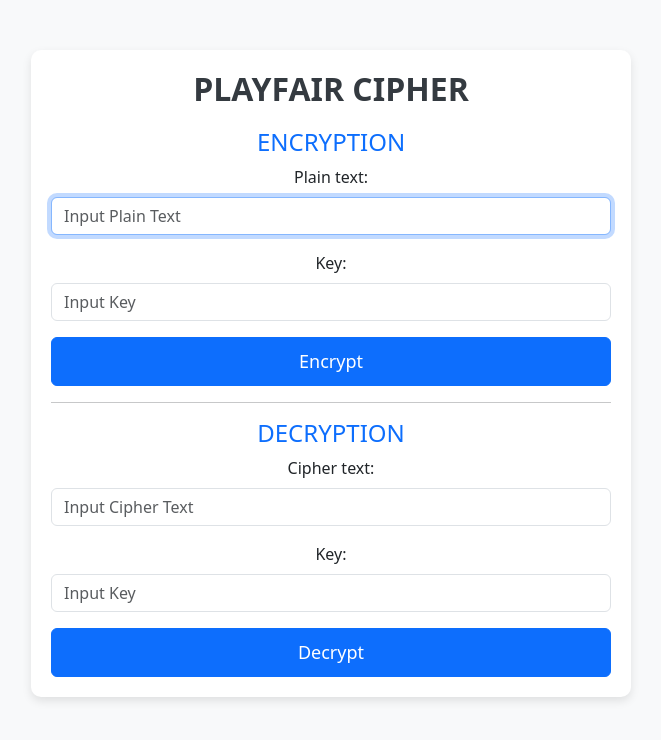
After one commit to Trung0btCode/LeQuocTrung_2280603443, a Flask app: page /playfair in a window 1280 px wide. The commit adds this page. Shown: the top 740 px of the page, without its empty margins (309-970 px from the left). Run offline with Flask 3, Linux system fonts and the light colour scheme.

Commit message:
[update] lab02

```diff
--- a/Lab_02/app.py
+++ b/Lab_02/app.py
@@ -1,5 +1,8 @@
 from flask import Flask, render_template,request, jsonify
 from cipher.caesar import CaesarCipher
+from cipher.railfence import RailFenceCipher
+from cipher.playfair import PlayFairCipher
+from cipher.vigenere import VigenereCipher
 
 app = Flask(__name__)
 
@@ -26,6 +29,67 @@ def caesar_decrypt():
     decrypted_text = Caesar.decrypt_text(text, key)
     return f"text: {text}<br/>key: {key}<br/>decrypted text: {decrypted_text}"
 
+@app.route("/railfence")
+def railfence():
+    return render_template("railfence.html")
+
+@app.route("/encrypt", methods=["POST"])
+def railfence_encrypt():
+    text = request.form["inputPlainText"]
+    key = int(request.form["inputKeyPlain"])
+    RailFence = RailFenceCipher()
+    encrypted_text = RailFence.rail_fence_encrypt(text, key)
+    return f"text: {text}<br/>key: {key}<br/>encrypted text: {encrypted_text}"
+
+@app.route("/decrypt", methods=["POST"])
+def railfence_decrypt():
+    text = request.form["inputCipherText"]
+    key = int(request.form["inputKeyCipher"])
+    RailFence = RailFenceCipher()
+    decrypted_text = RailFence.rail_fence_decrypt(text, key)
+    return f"text: {text}<br/>key: {key}<br/>decrypted text: {decrypted_text}"
+
+@app.route("/playfair")
+def playfair():
+    return render_template("playfair.html")
+
+@app.route("/playfair/encrypt", methods=["POST"])
+def playfair_encrypt():
+    text = request.form["inputPlainText"]
+    key = request.form["inputKeyPlain"]
+    playfair_cipher = PlayFairCipher()
+    matrix = playfair_cipher.create_playfair_matrix(key)
+    encrypted_text = playfair_cipher.playfair_encrypt(text, matrix)
+    return f"text: {text}<br/>key: {key}<br/>encrypted text: {encrypted_text}"
+
+@app.route("/playfair/decrypt", methods=["POST"])
+def playfair_decrypt():
+    text = request.form["inputCipherText"]
+    key = request.form["inputKeyCipher"]
+    playfair_cipher = PlayFairCipher()
+    matrix = playfair_cipher.create_playfair_matrix(key)
+    decrypted_text = playfair_cipher.playfair_decrypt(text, matrix)
+    return f"text: {text}<br/>key: {key}<br/>decrypted text: {decrypted_text}"
+
+@app.route("/vigenere")
+def vigenere():
+    return render_template("vigenere.html")
+
+@app.route("/vigenere/encrypt", methods=["POST"])
+def vigenere_encrypt():
+    text = request.form["inputPlainText"]
+    key = request.form["inputKeyPlain"]
+    vigenere_cipher = VigenereCipher()
+    encrypted_text = vigenere_cipher.vigenere_encrypt(text, key)
+    return f"text: {text}<br/>key: {key}<br/>encrypted text: {encrypted_text}"
+
+@app.route("/vigenere/decrypt", methods=["POST"])
+def vigenere_decrypt():
+    text = request.form["inputCipherText"]
+    key = request.form["inputKeyCipher"]
+    vigenere_cipher = VigenereCipher()
+    decrypted_text = vigenere_cipher.vigenere_decrypt(text, key)
+    return f"text: {text}<br/>key: {key}<br/>decrypted text: {decrypted_text}"
 #main
 if __name__ == "__main__":
     app.run(host = "0.0.0.0", port =5050, debug = True)
--- a/Lab_02/templates/index.html
+++ b/Lab_02/templates/index.html
@@ -13,6 +13,9 @@
         <ul style="margin-top: 30px;">
             <li><a href="/caesar">Caesar Cipher</a>
             <li><a href="/rsa">RSA Cipher</a></li>
+            <li><a href="/railfence">Rail Fence Cipher</a></li>
+            <li><a href="/playfair">Playfair Cipher</a></li>
+            <li><a href="/vigenere">Vigenere Cipher</a></li>
         </ul>
     </div>
 </body>
--- /dev/null
+++ b/Lab_02/templates/playfair.html
@@ -0,0 +1,69 @@
+<!DOCTYPE html>
+<html lang="en">
+<head>
+    <meta charset="UTF-8">
+    <meta name="viewport" content="width=device-width, initial-scale=1.0">
+    <title>Playfair Cipher</title>
+    <link href="https://cdn.jsdelivr.net/npm/bootstrap@5.3.0/dist/css/bootstrap.min.css" rel="stylesheet">
+    <style>
+        body {
+            background-color: #f8f9fa;
+        }
+        .container {
+            max-width: 600px;
+            margin-top: 50px;
+            background: white;
+            padding: 20px;
+            border-radius: 10px;
+            box-shadow: 0px 4px 10px rgba(0, 0, 0, 0.1);
+            text-align: center;
+        }
+        h2 {
+            font-weight: bold;
+            color: #343a40;
+            margin-bottom: 20px;
+        }
+        .form-label {
+            font-weight: 500;
+        }
+        .btn-primary {
+            width: 100%;
+            padding: 10px;
+            font-size: 18px;
+        }
+    </style>
+</head>
+<body>
+    <div class="container">
+        <h2>PLAYFAIR CIPHER</h2>
+
+        <h4 class="text-primary">ENCRYPTION</h4>
+        <form method="POST" action="/playfair/encrypt">
+            <div class="mb-3">
+                <label class="form-label">Plain text:</label>
+                <input type="text" class="form-control" name="inputPlainText" placeholder="Input Plain Text" required autofocus/>
+            </div>
+            <div class="mb-3">
+                <label class="form-label">Key:</label>
+                <input type="text" class="form-control" name="inputKeyPlain" placeholder="Input Key" required/>
+            </div>
+            <button type="submit" class="btn btn-primary">Encrypt</button>
+        </form>
+
+        <hr>
+
+        <h4 class="text-primary">DECRYPTION</h4>
+        <form method="POST" action="/playfair/decrypt">
+            <div class="mb-3">
+                <label class="form-label">Cipher text:</label>
+                <input type="text" class="form-control" name="inputCipherText" placeholder="Input Cipher Text" required/>
+            </div>
+            <div class="mb-3">
+                <label class="form-label">Key:</label>
+                <input type="text" class="form-control" name="inputKeyCipher" placeholder="Input Key" required/>
+            </div>
+            <button type="submit" class="btn btn-primary">Decrypt</button>
+        </form>
+    </div>
+</body>
+</html>
```
Also changed, not shown: Lab_02/templates/railfence.html (added, +69 -0 lines), Lab_02/templates/vigenere.html (added, +69 -0 lines).
